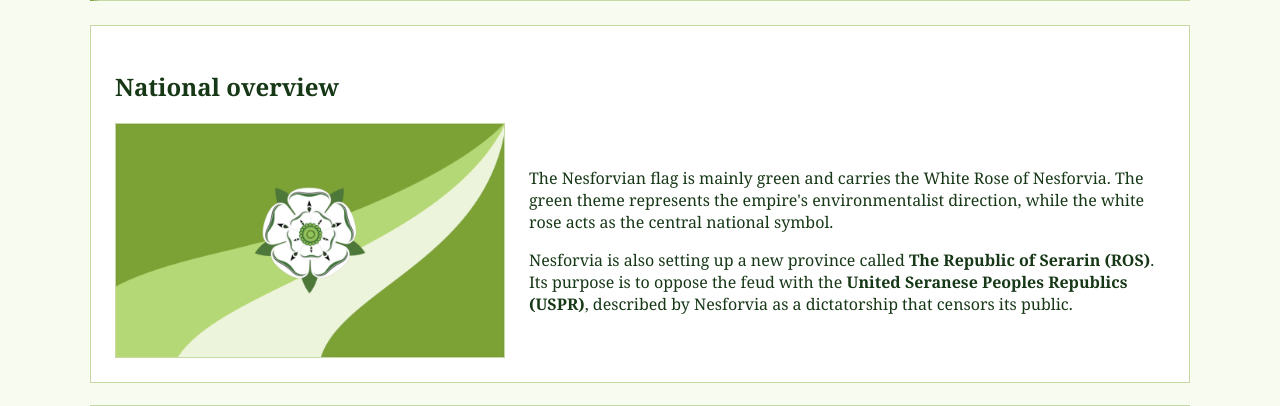
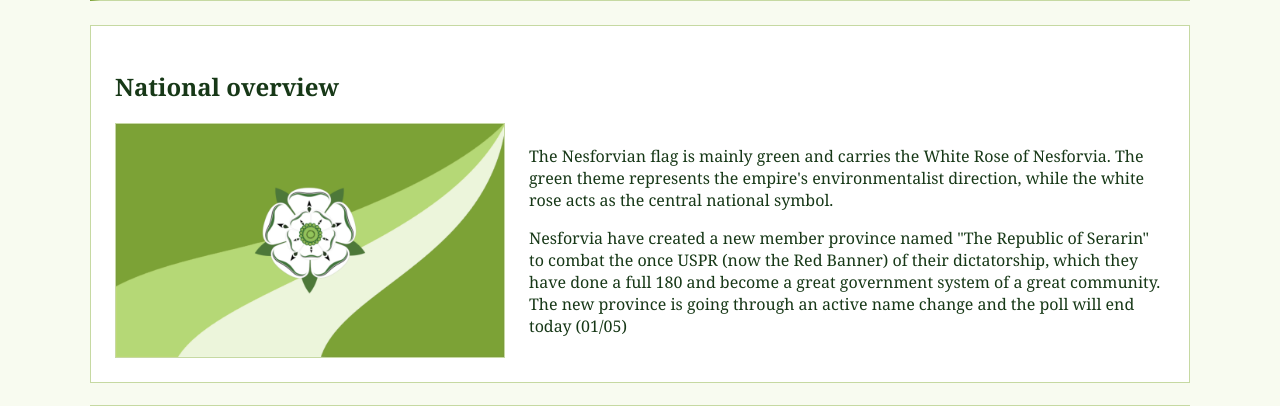
Before and after one commit to nesforvia/nesforvia-backend, a Flask app: page /information in a window 1280 px wide. Shown: the part 447-853 px from the top of the page. Run offline with Flask 3, Linux system fonts and the light colour scheme; data comes from the database, SQL or seed files in the repository.

Commit message:
Update information.html

```diff
--- a/templates/information.html
+++ b/templates/information.html
@@ -38,11 +38,11 @@ Information — Imperial Kingdoms of Nesforvia
             </p>
 
             <p>
-                Nesforvia is also setting up a new province called
-                <b>The Republic of Serarin (ROS)</b>. Its purpose is to oppose the feud with the
-                <b>United Seranese Peoples Republics (USPR)</b>, described by Nesforvia as a
-                dictatorship that censors its public.
-            </p>
+                Nesforvia have created a new member province named "The Republic of Serarin"
+                to combat the once USPR (now the Red Banner) of their dictatorship, which
+                they have done a full 180 and become a great government system of a great
+                community. The new province is going through an active name change and the
+                poll will end today (01/05)
         </div>
     </div>
 </section>
```
